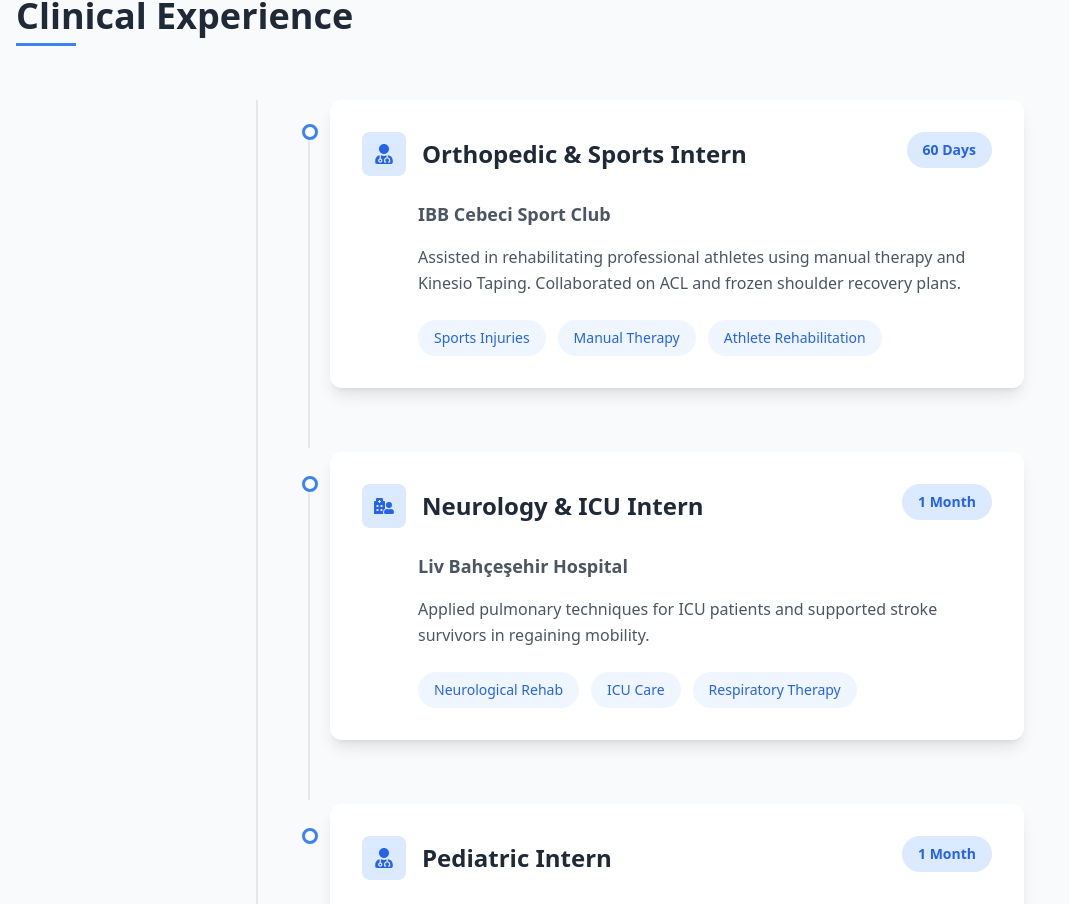
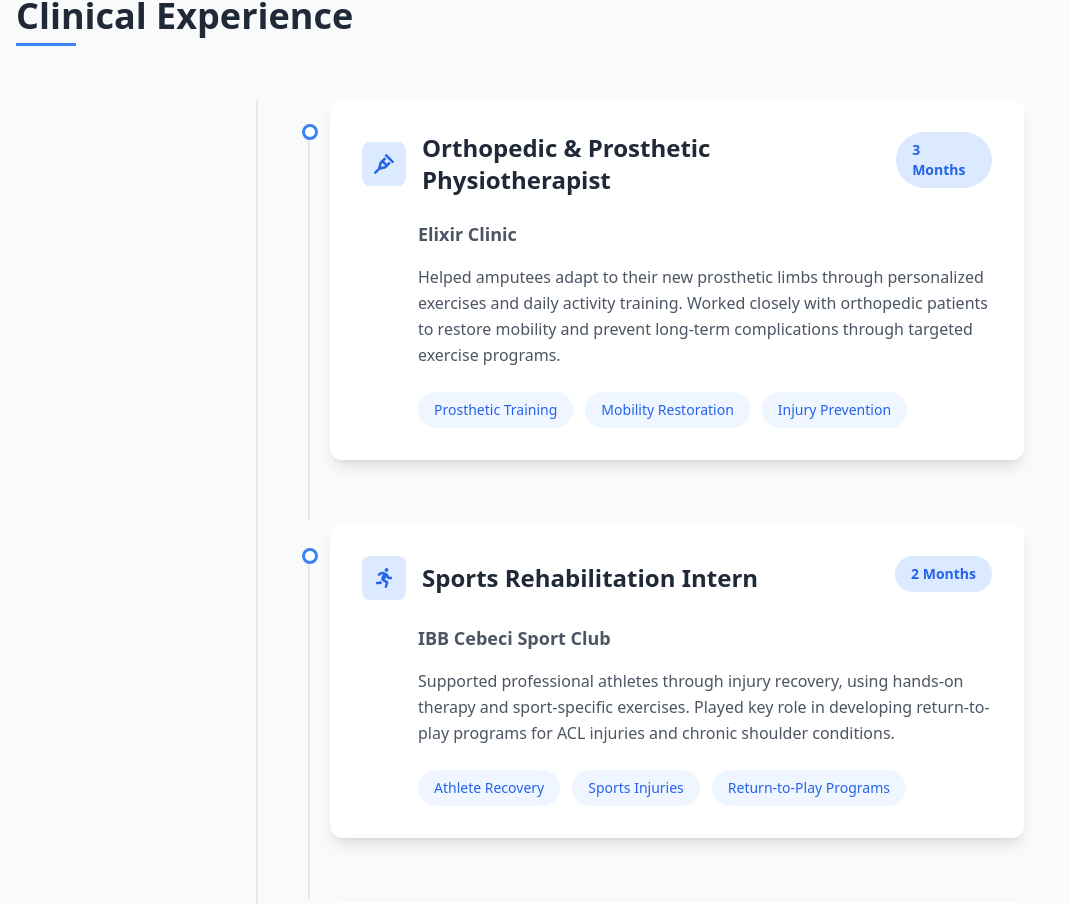
Before and after one commit to Suleiman010/baraa-portfolio, a React (Vite) app: page / in a window 1280 px wide. Shown: the part 1893-2797 px from the top of the page, without its empty margins (0-1069 px from the left). Built offline with nearby package versions, Linux system fonts and the light colour scheme.

Commit message:
added all the exp content based on the resume

```diff
--- a/src/Components/Experience.jsx
+++ b/src/Components/Experience.jsx
@@ -1,5 +1,16 @@
 import data from '../data/data.json';
-import { FaUserMd, FaRunning, FaHospitalUser } from 'react-icons/fa';
+import {
+	FaRunning,
+	FaLungs,
+	FaBrain,
+	FaChild,
+	FaShoePrints,
+	FaHandsHelping,
+	FaCrutch,
+	FaUserMd,
+	FaHeartbeat,
+	FaProcedures,
+} from 'react-icons/fa';
 
 function Experience() {
 	const { experience } = data;
@@ -23,9 +34,16 @@ function Experience() {
 				<div className="max-w-3xl mx-auto relative pl-10 border-l-2 border-gray-200">
 					{experience.items.map((item, index) => {
 						const IconComponent = {
-							FaUserMd: FaUserMd,
-							FaRunning: FaRunning,
-							FaHospitalUser: FaHospitalUser,
+							FaRunning,
+							FaLungs,
+							FaBrain,
+							FaChild,
+							FaShoePrints,
+							FaHandsHelping,
+							FaCrutch,
+							FaUserMd,
+							FaHeartbeat,
+							FaProcedures,
 						}[item.icon];
 
 						return (
--- a/src/data/data.json
+++ b/src/data/data.json
@@ -30,32 +30,80 @@
 		"title": "Clinical Experience",
 		"items": [
 			{
-				"icon": "FaUserMd",
-				"title": "Orthopedic & Sports Intern",
-				"date": "60 Days",
-				"company": "IBB Cebeci Sport Club",
-				"description": "Assisted in rehabilitating professional athletes using manual therapy and Kinesio Taping. Collaborated on ACL and frozen shoulder recovery plans.",
-				"tags": ["Sports Injuries", "Manual Therapy", "Athlete Rehabilitation"]
+				"icon": "FaCrutch",
+				"title": "Orthopedic & Prosthetic Physiotherapist",
+				"date": "3 Months",
+				"company": "Elixir Clinic",
+				"description": "Helped amputees adapt to their new prosthetic limbs through personalized exercises and daily activity training. Worked closely with orthopedic patients to restore mobility and prevent long-term complications through targeted exercise programs.",
+				"tags": [
+					"Prosthetic Training",
+					"Mobility Restoration",
+					"Injury Prevention"
+				]
 			},
 			{
-				"icon": "FaHospitalUser",
-				"title": "Neurology & ICU Intern",
+				"icon": "FaRunning",
+				"title": "Sports Rehabilitation Intern",
+				"date": "2 Months",
+				"company": "IBB Cebeci Sport Club",
+				"description": "Supported professional athletes through injury recovery, using hands-on therapy and sport-specific exercises. Played key role in developing return-to-play programs for ACL injuries and chronic shoulder conditions.",
+				"tags": [
+					"Athlete Recovery",
+					"Sports Injuries",
+					"Return-to-Play Programs"
+				]
+			},
+			{
+				"icon": "FaLungs",
+				"title": "Critical Care Rehabilitation Intern",
 				"date": "1 Month",
 				"company": "Liv Bahçeşehir Hospital",
-				"description": "Applied pulmonary techniques for ICU patients and supported stroke survivors in regaining mobility.",
-				"tags": ["Neurological Rehab", "ICU Care", "Respiratory Therapy"]
+				"description": "Helped ICU patients regain breathing capacity through chest physiotherapy and airway clearance techniques. Worked with vulnerable patients recovering from COVID-19 and pneumonia to rebuild lung function.",
+				"tags": ["ICU Recovery", "Respiratory Rehab", "Post-COVID Care"]
 			},
 			{
-				"icon": "FaUserMd",
-				"title": "Pediatric Intern",
+				"icon": "FaBrain",
+				"title": "Neurology Rehabilitation Trainee",
+				"date": "2 Months",
+				"company": "GOP Medical Park",
+				"description": "Helped stroke survivors regain independence through balance training and coordination exercises. Developed personalized plans to manage spasticity and improve communication skills in patients with MS and Parkinson's.",
+				"tags": [
+					"Stroke Recovery",
+					"Neurological Conditions",
+					"Mobility Training"
+				]
+			},
+			{
+				"icon": "FaChild",
+				"title": "Pediatric Therapy Intern",
 				"date": "1 Month",
 				"company": "Özel Yıldız Özel Eğitim",
-				"description": "Delivered therapeutic exercises for children with cerebral palsy and Down syndrome.",
+				"description": "Helped children with cerebral palsy and Down syndrome achieve developmental milestones through play-based therapy. Collaborated with families to create home exercise programs supporting motor skill development.",
 				"tags": [
-					"Pediatric Rehab",
-					"Motor Development",
-					"Neurodevelopmental Therapy"
+					"Pediatric Therapy",
+					"Neurodevelopmental Care",
+					"Family-Centered Approach"
 				]
+			},
+			{
+				"icon": "FaShoePrints",
+				"title": "Orthotics Specialist Assistant",
+				"date": "1 Month",
+				"company": "Aktif Ortez Protez",
+				"description": "Worked with patients needing custom braces and supports, from children with scoliosis to adults with chronic foot pain. Helped improve posture and walking patterns through proper orthotic fitting.",
+				"tags": [
+					"Orthotic Fitting",
+					"Posture Correction",
+					"Biomechanical Support"
+				]
+			},
+			{
+				"icon": "FaHandsHelping",
+				"title": "Manual Therapy Apprentice",
+				"date": "1 Month",
+				"company": "RETAFIZ",
+				"description": "Used hands-on techniques to help patients with chronic back pain regain movement and reduce reliance on pain medication. Assisted in developing recovery plans for post-surgical patients and frozen shoulder cases.",
+				"tags": ["Hands-On Therapy", "Pain Management", "Post-Surgical Rehab"]
 			}
 		]
 	},
```
